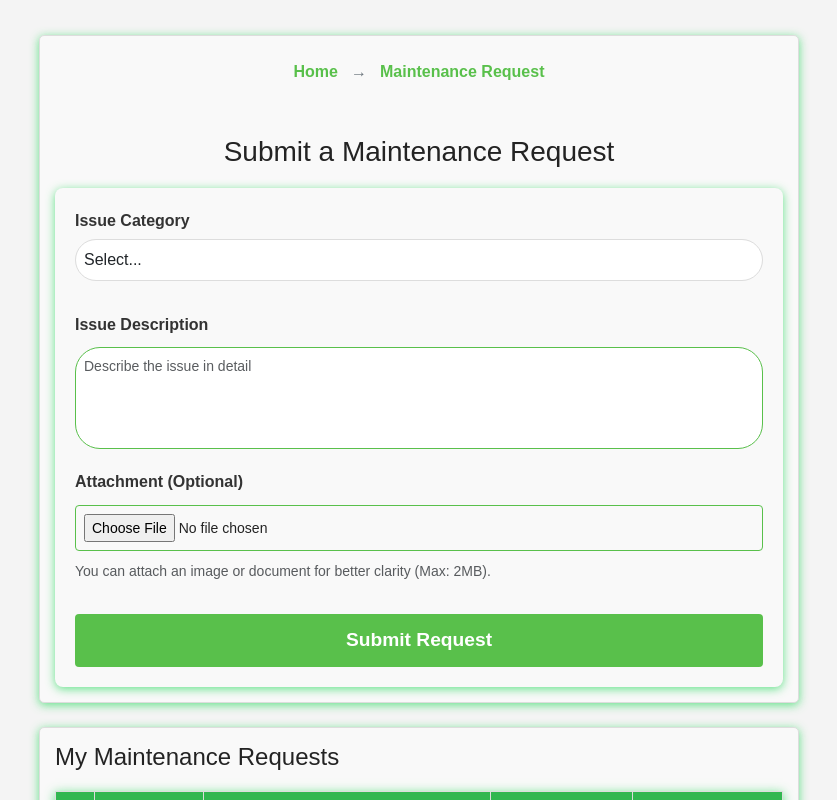
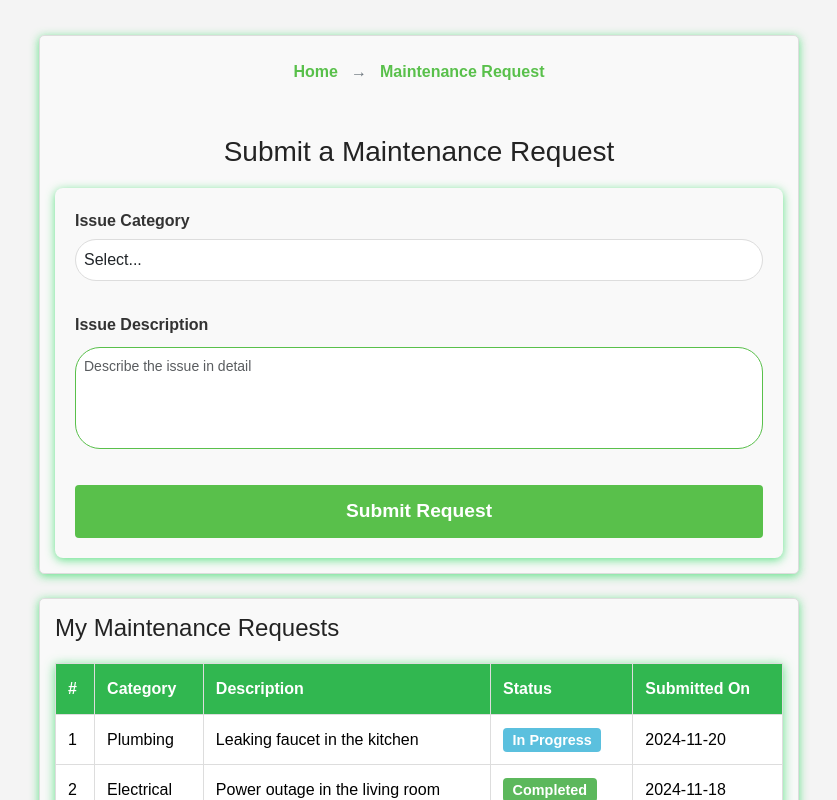
Before and after one commit to GRS18/Society_Management_System, a React (Create React App) app in the folder socitey/: page /maintenance_requests in a window 1280 px wide. Shown: the top 800 px of the page, without its empty margins (221-1058 px from the left). Built offline with nearby package versions, Linux system fonts and the light colour scheme; a web font is replaced by a local one.

Commit message:
update resident

```diff
--- a/socitey/src/components/resident/Maintenance_Requests.js
+++ b/socitey/src/components/resident/Maintenance_Requests.js
@@ -133,7 +133,7 @@
             ></textarea>
           </div>
 
-          <div className="form-group">
+          {/* <div className="form-group">
             <label htmlFor="attachment">Attachment (Optional)</label>
             <input
               type="file"
@@ -144,7 +144,7 @@
             <small className="form-text text-muted">
               You can attach an image or document for better clarity (Max: 2MB).
             </small>
-          </div>
+          </div> */}
 
           <button type="submit" className="btn btn-primary btn-block">
             Submit Request
```
